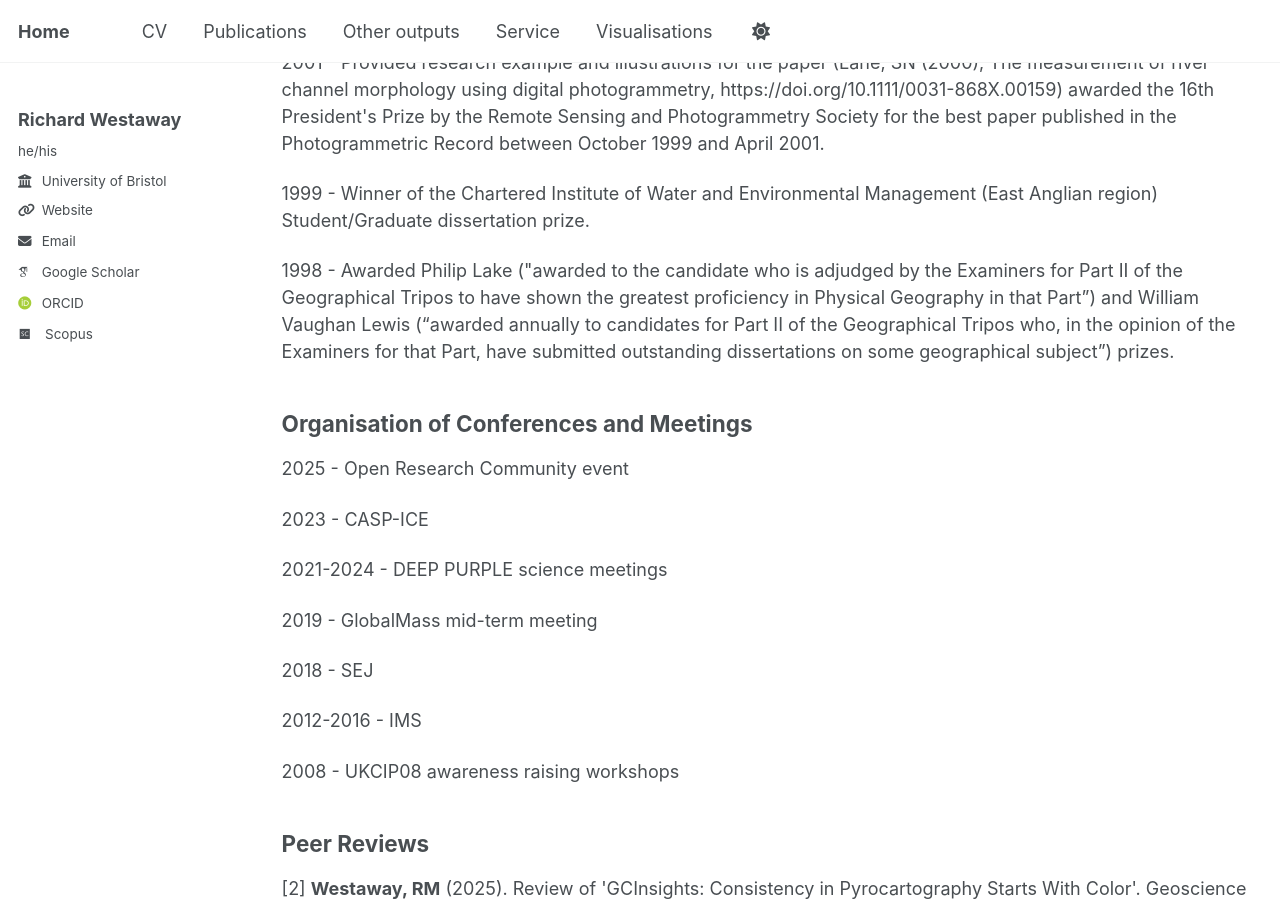
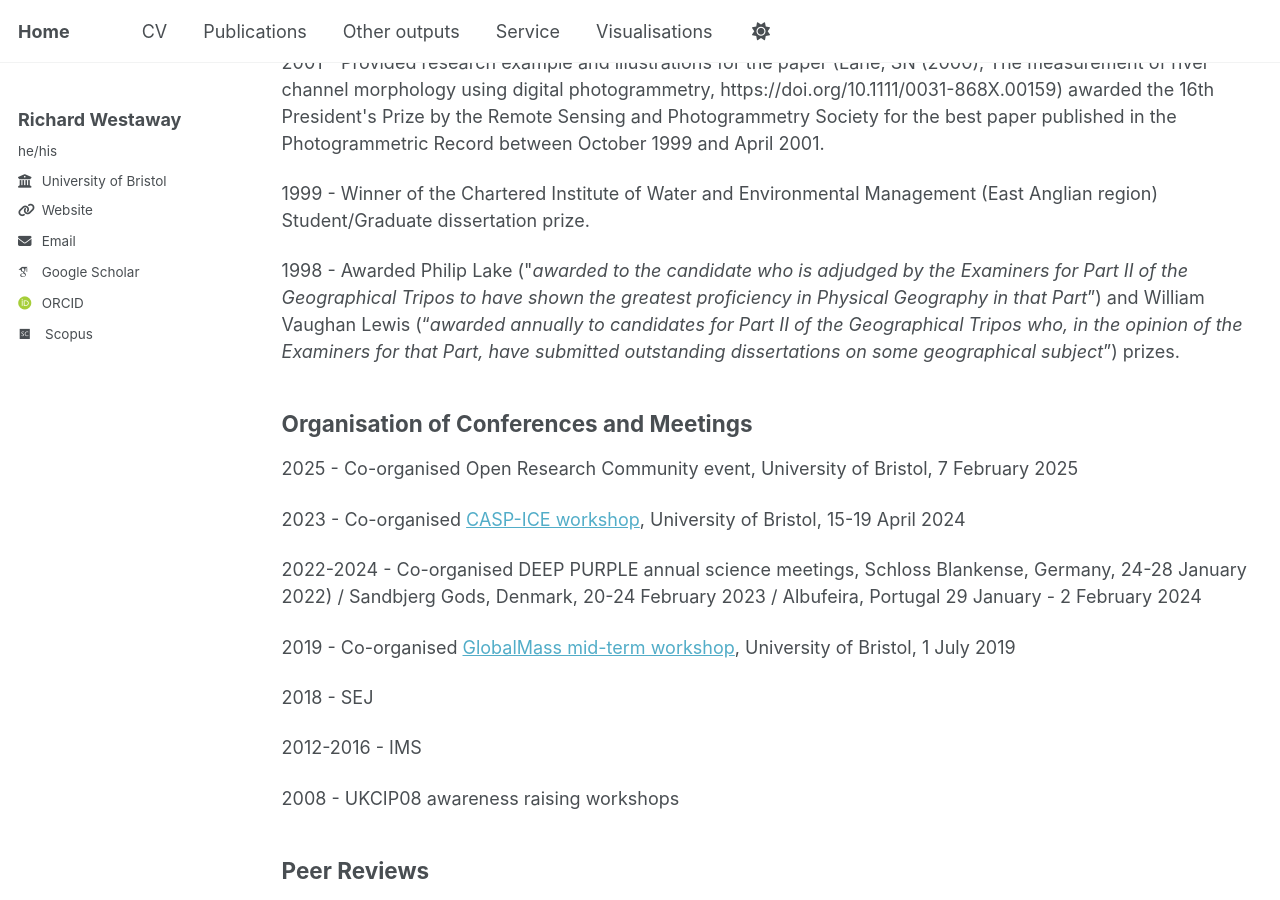
Before and after one commit to richardwestaway/richardwestaway.github.io, a Jekyll site: the page built from _pages/service.html, in a window 1280 px wide and 900 px high, scrolled down 604 px. Built offline with Jekyll 4.4.1, drawn with Linux system fonts in a browser that asks for light colours; some web fonts are replaced; comment, search, counter and statistics services are not loaded.

Commit message:
Update service.html

```diff
--- a/_pages/service.html
+++ b/_pages/service.html
@@ -31,17 +31,17 @@ author_profile: true
 
 <p>1999 - Winner of the Chartered Institute of Water and Environmental Management (East Anglian region) Student/Graduate dissertation prize.</p>
 
-<p>1998 - Awarded Philip Lake ("awarded to the candidate who is adjudged by the Examiners for Part II of the Geographical Tripos to have shown the greatest proficiency in Physical Geography in that Part”) and William Vaughan Lewis (“awarded annually to candidates for Part II of the Geographical Tripos who, in the opinion of the Examiners for that Part, have submitted outstanding dissertations on some geographical subject”) prizes.
+<p>1998 - Awarded Philip Lake ("<em>awarded to the candidate who is adjudged by the Examiners for Part II of the Geographical Tripos to have shown the greatest proficiency in Physical Geography in that Part</em>”) and William Vaughan Lewis (“<em>awarded annually to candidates for Part II of the Geographical Tripos who, in the opinion of the Examiners for that Part, have submitted outstanding dissertations on some geographical subject</em>”) prizes.
 
 <h2>Organisation of Conferences and Meetings</h2>
 
-<p>2025 - Open Research Community event</p>
+<p>2025 - Co-organised Open Research Community event, University of Bristol, 7 February 2025</p>
 
-<p>2023 - CASP-ICE</p>
+<p>2023 - Co-organised <a href="https://microlabbristol.org/casp-ice/casp-ice-workshop/" target="_blank" rel="noopener">CASP-ICE workshop</a>, University of Bristol, 15-19 April 2024</p>
 
-<p>2021-2024 - DEEP PURPLE science meetings</p>
+<p>2022-2024 - Co-organised DEEP PURPLE annual science meetings, Schloss Blankense, Germany, 24-28 January 2022) / Sandbjerg Gods, Denmark, 20-24 February 2023 / Albufeira, Portugal 29 January - 2 February 2024</p>
 
-<p>2019 - GlobalMass mid-term meeting</p>
+<p>2019 - Co-organised <a href="https://www.globalmass.eu/2019/07/16/globalmass-mid-term-workshop-july-2019/" target="_blank" rel="noopener">GlobalMass mid-term workshop</a>, University of Bristol, 1 July 2019</p>
 
 <p>2018 - SEJ</p>
 
```
